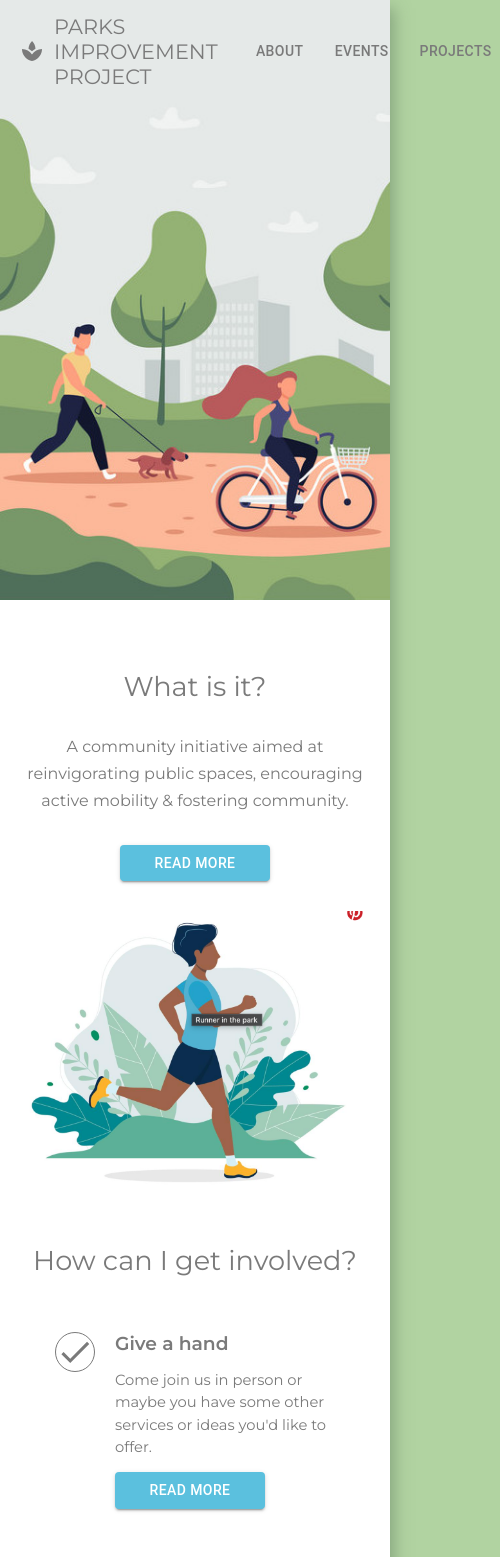
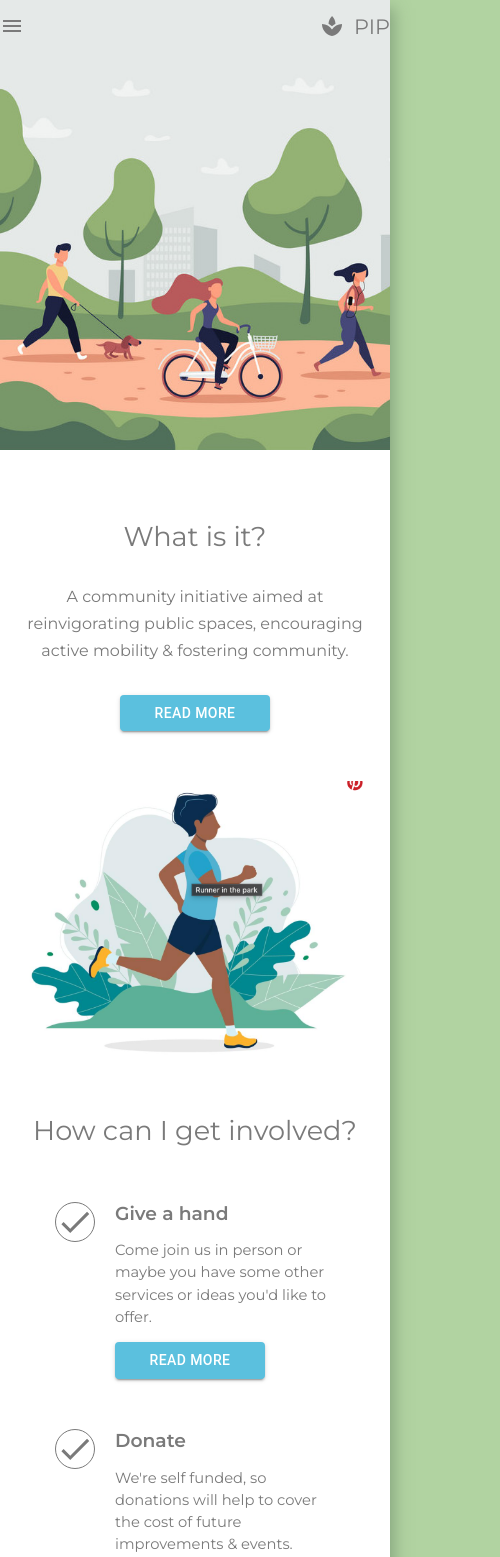
Before and after one commit to autumn8/parks-improvement-project, a React (Vite) app: page / in a window 390 px wide. Shown: the top 1557 px of the page, 500 px wide, since content can reach past the window. Built offline with nearby package versions, Linux system fonts and the light colour scheme.

Commit message:
feat: add basic mobile header toggling

```diff
--- a/src/components/Header/Header.jsx
+++ b/src/components/Header/Header.jsx
@@ -1,26 +1,79 @@
+import './Header.css';
+
 import { Link } from "react-router-dom";
 import FullMenu from '../Menu/FullMenu/FullMenu';
-import UserMenu from '../UserMenu/UserMenu';
 import SpaIcon from '@mui/icons-material/Spa';
-import './Header.css';
+import { useState } from "react";
+import useMediaQuery from '@mui/material/useMediaQuery';
+import {IconButton, Drawer} from '@mui/material';
+import MenuIcon from '@mui/icons-material/Menu';
+
 
 
 function Header() {
-  return (
-    <div className="header__wrapper">
-      <header className="header">
+  let header;
+  const isMobile = useMediaQuery('(max-width:600px)');
+  const [state, setState] = useState({left:false});
+
+  const toggleDrawer = (anchor, open) => (event) => {
+    if (event.type === 'keydown' && (event.key === 'Tab' || event.key === 'Shift')) {
+      return;
+    }
+
+    setState({ ...state, [anchor]: open });
+  };
+
+  if (isMobile) {
+    header = <>
+    <IconButton
+            size="large"
+            edge="start"
+            color="inherit"
+            aria-label="menu"
+            sx={{ mr: 2 }}
+            onClick={toggleDrawer('left', true)}
+          >
+            <MenuIcon />
+          </IconButton>
+    <Drawer
+      anchor="left"
+      open={state.left}
+      onClose={toggleDrawer('left', false)}
+    >
+      <Link to="/about" className="header__full-menu-link">
+        <div className="header__title-wrapper">
+          <SpaIcon color="primary"></SpaIcon>
+          <h4 className="header__title">About</h4>
+        </div>
+      </Link>
+    </Drawer>
+    <div className="header__spacer"></div>
+    <Link to="/" className="header__full-menu-link">
+        <div className="header__title-wrapper">
+          <SpaIcon color="primary"></SpaIcon>
+          <h1 className="header__title">PIP</h1>
+        </div>
+      </Link>
+    </>;
+  } else {
+    header = <>
       <Link to="/" className="header__full-menu-link">
         <div className="header__title-wrapper">
           <SpaIcon color="primary"></SpaIcon>
           <h1 className="header__title">PARKS IMPROVEMENT PROJECT</h1>
         </div>
       </Link>
-
       <div className="header__spacer"></div>
       <FullMenu />
+    </>;
+  }
+  return (
+    <div className="header__wrapper">
+      <header className="header">
+      {header}
       </header>
+    </div>
 
-    </div>
   )
 }
 
--- a/src/components/Hero/Hero.css
+++ b/src/components/Hero/Hero.css
@@ -4,6 +4,15 @@
     background-position:0 75%;
     height: 1000px;
     max-height: 600px;
+}
+
+
+@media screen and (max-width: 800px) {
+
+    .hero {
+        max-height: 450px;
+    }
+
 }
 
 .hero__title{
--- a/src/views/Home.css
+++ b/src/views/Home.css
@@ -10,16 +10,16 @@
 }
 
 .home-runner {
-    margin-top:30px;
+    margin-top:50px;
     width:100%;
-    max-width: 550px;
+    max-width: 500px;
     min-width: 350px;
 }
 
 .home-rider {
-    margin-top:30px;
+    margin-top:25px;
     width:100%;
-    max-width: 790px;
+    max-width: 740px;
     min-width: 450px;
 
 }
```
Lines whose indentation alone changed are shown as unchanged.
